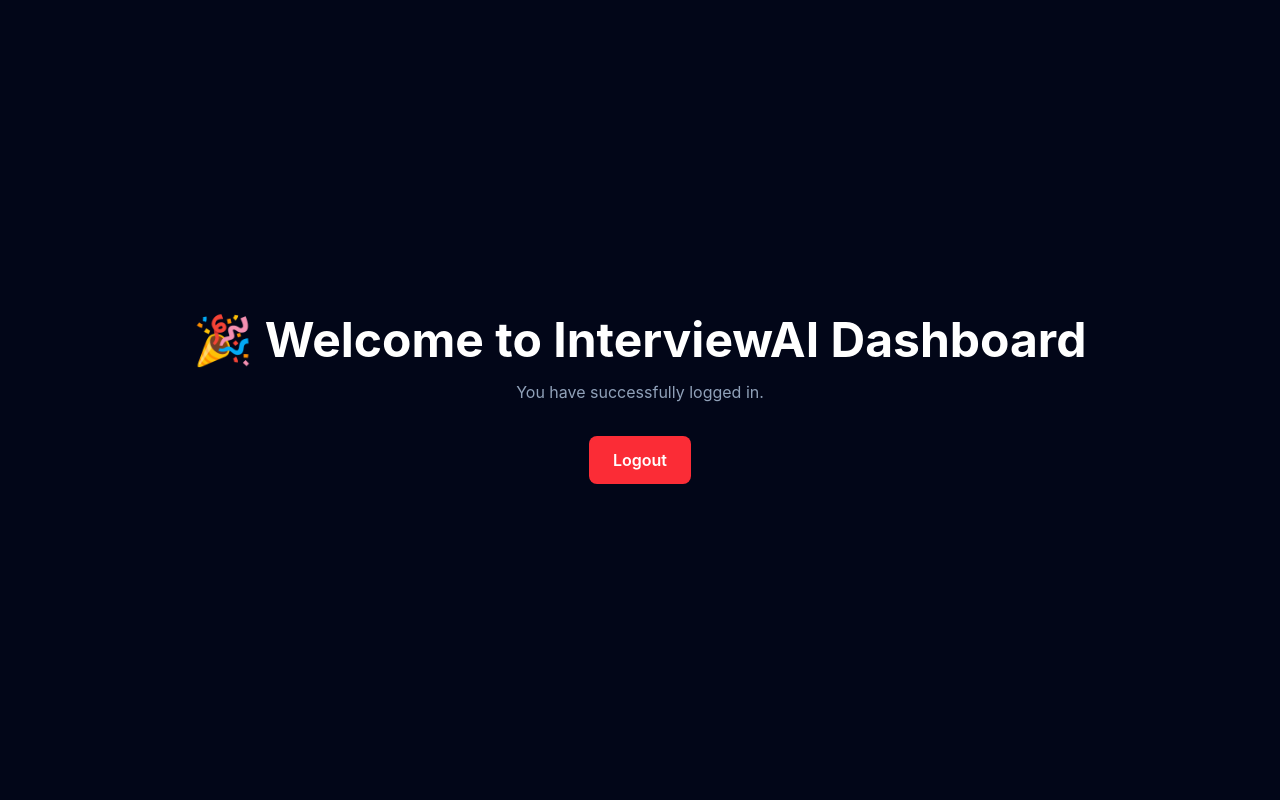
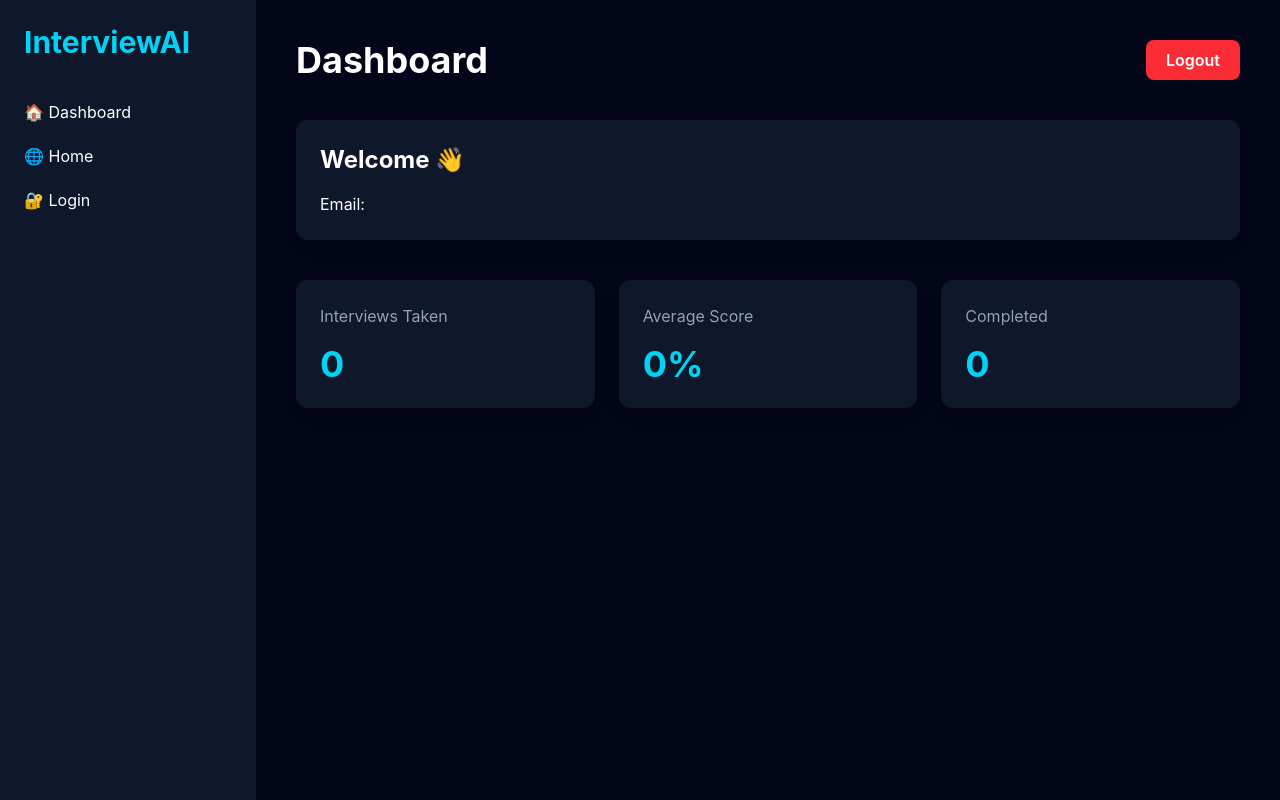
Before and after one commit to siddhus-droid/interview-ai, a React (Vite) app in the folder client/: page /dashboard in a window 1280 px wide. Built offline with nearby package versions, Linux system fonts and the light colour scheme.

Commit message:
Build dashboard layout with reusable components

```diff
--- /dev/null
+++ b/client/src/components/dashboard/ProfileCard.tsx
@@ -0,0 +1,21 @@
+import { auth } from "../../firebase/firebase";
+
+function ProfileCard() {
+  return (
+    <div className="bg-slate-900 rounded-xl p-6 text-white shadow-lg">
+      <h2 className="text-2xl font-bold">
+        Welcome 👋
+      </h2>
+
+      <p className="mt-4">
+        Email:
+      </p>
+
+      <p className="text-cyan-400 break-all">
+        {auth.currentUser?.email}
+      </p>
+    </div>
+  );
+}
+
+export default ProfileCard;
--- /dev/null
+++ b/client/src/components/dashboard/StatsCard.tsx
@@ -0,0 +1,20 @@
+type Props = {
+    title: string;
+    value: string;
+  };
+
+  function StatsCard({ title, value }: Props) {
+    return (
+      <div className="bg-slate-900 rounded-xl p-6 text-white shadow-lg">
+        <h2 className="text-slate-400">
+          {title}
+        </h2>
+
+        <p className="text-4xl font-bold mt-4 text-cyan-400">
+          {value}
+        </p>
+      </div>
+    );
+  }
+
+  export default StatsCard;
--- /dev/null
+++ b/client/src/components/dashboard/sidebar.tsx
@@ -0,0 +1,36 @@
+import { Link } from "react-router-dom";
+
+function Sidebar() {
+  return (
+    <div className="w-64 bg-slate-900 min-h-screen text-white p-6">
+      <h1 className="text-3xl font-bold text-cyan-400 mb-10">
+        InterviewAI
+      </h1>
+
+      <nav className="flex flex-col gap-5">
+        <Link
+          to="/dashboard"
+          className="hover:text-cyan-400 transition"
+        >
+          🏠 Dashboard
+        </Link>
+
+        <Link
+          to="/"
+          className="hover:text-cyan-400 transition"
+        >
+          🌐 Home
+        </Link>
+
+        <Link
+          to="/login"
+          className="hover:text-cyan-400 transition"
+        >
+          🔐 Login
+        </Link>
+      </nav>
+    </div>
+  );
+}
+
+export default Sidebar;
--- a/client/src/pages/Dashboard.tsx
+++ b/client/src/pages/Dashboard.tsx
@@ -1,6 +1,10 @@
 import { signOut } from "firebase/auth";
 import { useNavigate } from "react-router-dom";
 import { auth } from "../firebase/firebase";
+
+import Sidebar from "../components/dashboard/Sidebar";
+import ProfileCard from "../components/dashboard/ProfileCard";
+import StatsCard from "../components/dashboard/StatsCard";
 
 function Dashboard() {
   const navigate = useNavigate();
@@ -16,21 +20,46 @@
   };
 
   return (
-    <div className="min-h-screen bg-slate-950 flex flex-col items-center justify-center text-white">
-      <h1 className="text-5xl font-bold">
-        🎉 Welcome to InterviewAI Dashboard
-      </h1>
+    <div className="min-h-screen flex bg-slate-950">
+      {/* Sidebar */}
+      <Sidebar />
 
-      <p className="text-slate-400 mt-4">
-        You have successfully logged in.
-      </p>
+      {/* Main Content */}
+      <div className="flex-1 p-10">
+        <div className="flex justify-between items-center mb-10">
+          <h1 className="text-4xl font-bold text-white">
+            Dashboard
+          </h1>
 
-      <button
-        onClick={handleLogout}
-        className="mt-8 bg-red-500 hover:bg-red-600 px-6 py-3 rounded-lg font-semibold"
-      >
-        Logout
-      </button>
+          <button
+            onClick={handleLogout}
+            className="bg-red-500 hover:bg-red-600 text-white px-5 py-2 rounded-lg font-semibold transition"
+          >
+            Logout
+          </button>
+        </div>
+
+        {/* Profile */}
+        <ProfileCard />
+
+        {/* Statistics */}
+        <div className="grid grid-cols-1 md:grid-cols-3 gap-6 mt-10">
+          <StatsCard
+            title="Interviews Taken"
+            value="0"
+          />
+
+          <StatsCard
+            title="Average Score"
+            value="0%"
+          />
+
+          <StatsCard
+            title="Completed"
+            value="0"
+          />
+        </div>
+      </div>
     </div>
   );
 }
```
